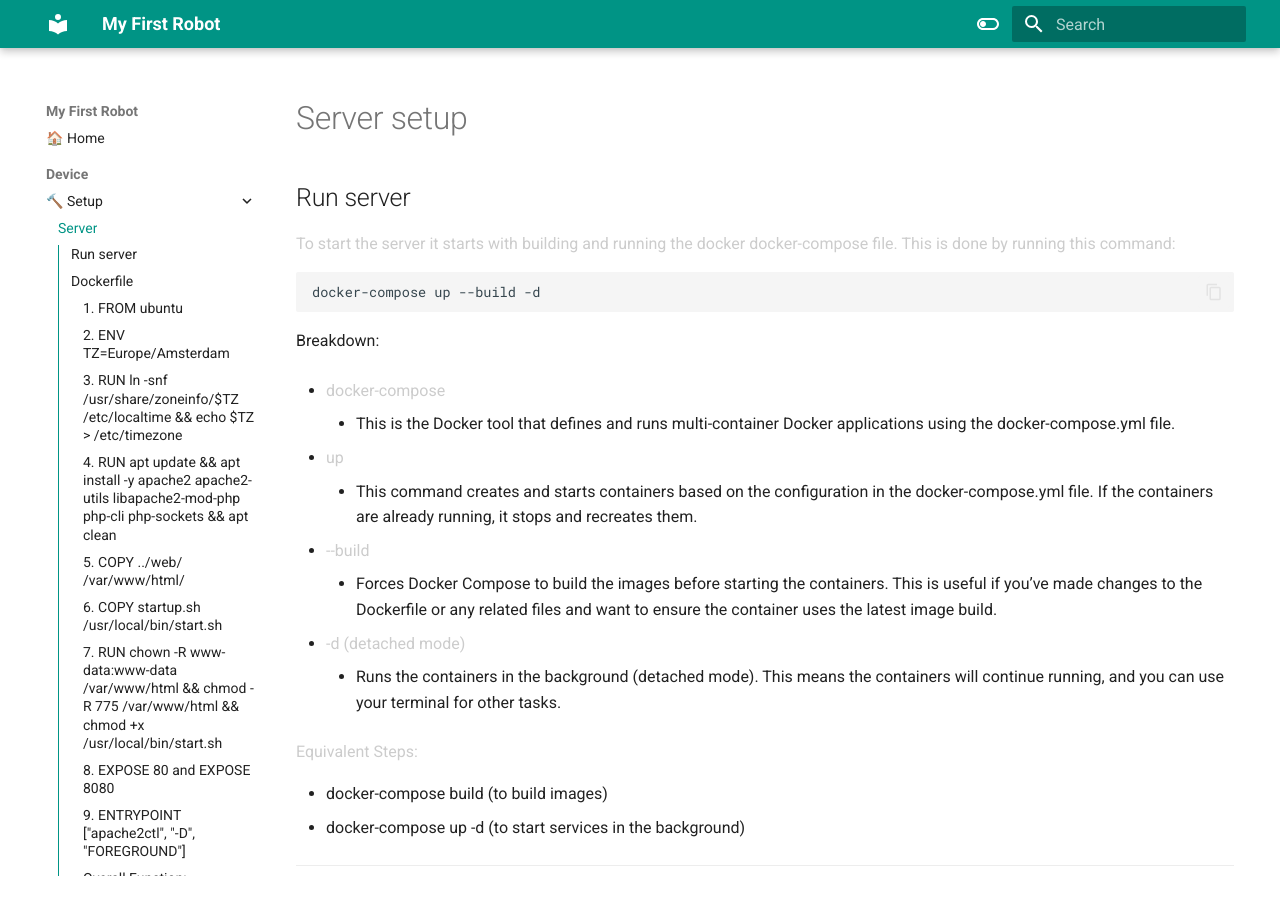
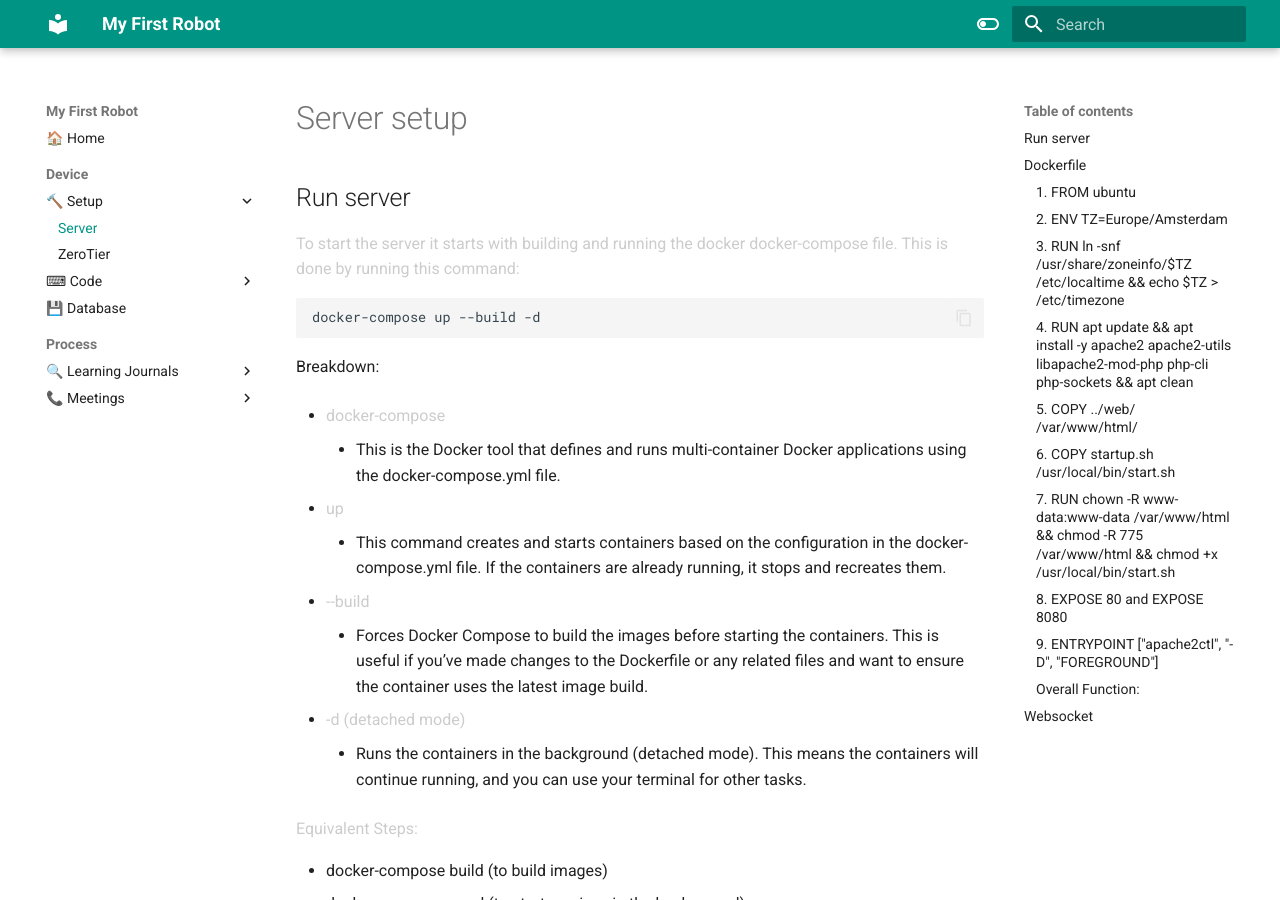
Before and after one commit to VioletHarmon2002/MyFirstRobot, an MkDocs documentation site: the page built from docs/Setup/server.md, in a window 1280 px wide and 900 px high. Built offline with MkDocs 1.6.1 and Material for MkDocs 9.7.7, drawn with Linux system fonts in a browser that asks for light colours.

Commit message:
Removed the ToC integration

```diff
--- a/mkdocs.yml
+++ b/mkdocs.yml
@@ -3,7 +3,6 @@ theme:
   name: material
   features:
     - navigation.sections
-    - toc.integrate
     - search.suggest
     - search.highlight
     - content.tabs.link
@@ -22,7 +21,7 @@ theme:
         icon: material/toggle-switch
         name: Switch to light mode
       primary: teal
-      accent: lime
+      accent: teal
 
 nav:
   - 🏠 Home: index.md
```
